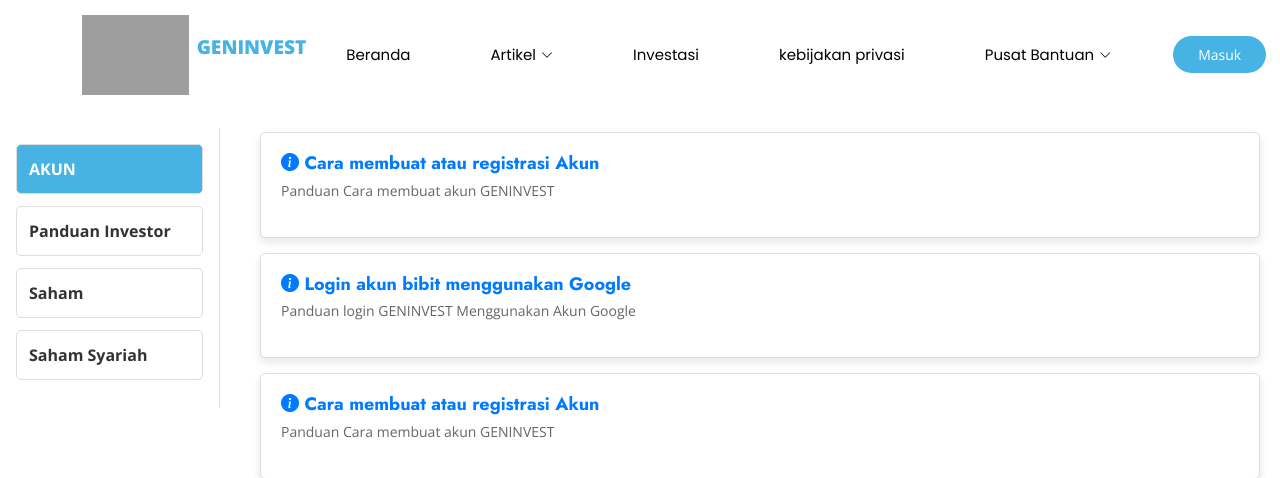
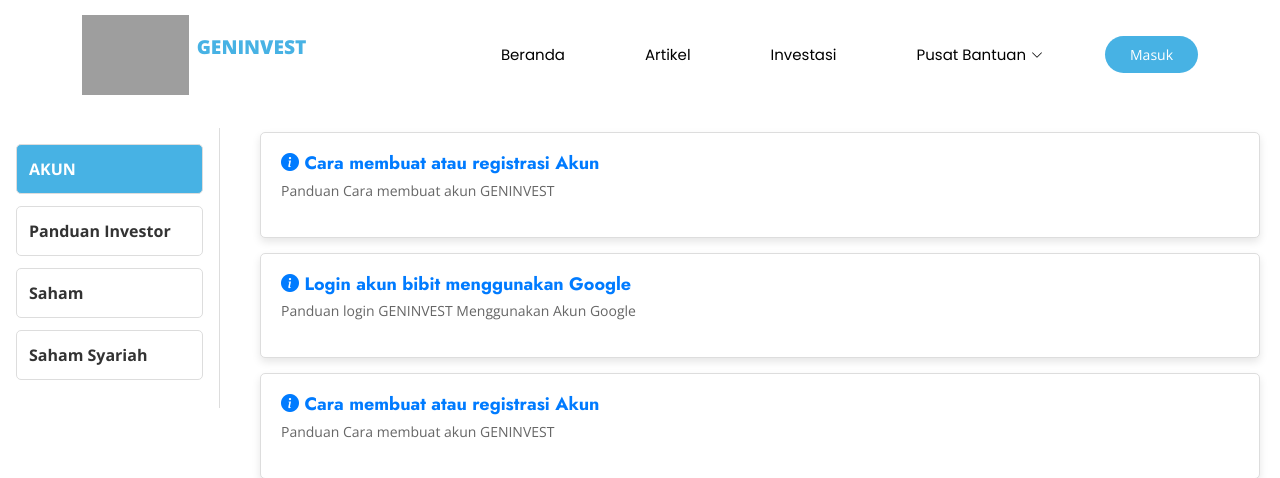
Before and after one commit to RizkyyAl-Amin/geninvest2, a Django app: page /pusat_bantuan/faq in a window 1280 px wide. Shown: the top 478 px of the page. Run offline with Django 5.2, Linux system fonts and the light colour scheme; some libraries are stand-ins or nearby versions; grey boxes are pictures that could not be loaded.

Commit message:
'revisi1'

```diff
--- a/backend/templates/layouts/sidebar.html
+++ b/backend/templates/layouts/sidebar.html
@@ -33,5 +33,8 @@
                 <span class="menu-title">Laporan</span>
             </a>
         </li>
+
+
     </ul>
+
 </nav>
--- a/frontend/templates/layouts/header.html
+++ b/frontend/templates/layouts/header.html
@@ -9,20 +9,14 @@
         <nav id="navmenu" class="navmenu">
             <ul>
                 <li><a href="{% url 'home' %}" class="{% if request.path == '/' %}active{% endif %}">Beranda</a></li>
-                <li class="dropdown "><a href="#"><span>Artikel</span> <i
-                    class="bi bi-chevron-down toggle-dropdown"></i></a>
-                    <ul>
-                        <li><a href="{% url 'artikel' %}" class="{% if request.path == '/artikel' %}active{% endif %}">Artikel</a></li>
-                        <li><a href="/Berita">Berita</a></li>
-                    </ul>
-                </li>
+                <li><a href="{% url 'artikel' %}" class="{% if request.path == '/artikel' %}active{% endif %}">Artikel</a></li>
                 <li><a href="{% url 'investasi' %}" class="{% if request.path == '/investasi' %}active{% endif %}">Investasi</a></li>
-                <li><a href="{% url 'kebijakan_privasi' %}" class="{% if request.path == '/kebijakan_privasi' %}active{% endif %}">kebijakan privasi</a></li>
+
                 <li class="dropdown "><a href="#"><span>Pusat Bantuan</span> <i
                     class="bi bi-chevron-down toggle-dropdown"></i></a>
                     <ul>
                         <li><a href="{% url 'pusat_bantuan/faq' %}" class="{% if request.path == '/artikel' %}active{% endif %}">faq</a></li>
-
+                        <li><a href="{% url 'kebijakan_privasi' %}" class="{% if request.path == '/kebijakan_privasi' %}active{% endif %}">kebijakan privasi</a></li>
                     </ul>
                 </li>
             </ul>
--- a/frontend/urls.py
+++ b/frontend/urls.py
@@ -8,5 +8,5 @@
     path('artikel1',views.artikel1,name='artikel1'),
     path('kebijakan_privasi',views.kebijakan_privasi,name='kebijakan_privasi'),
     path('investasi',views.investasi,name='investasi'),
-    path('pusat_bantuan/faq',views.faq,name='faq'),
+    path('pusat_bantuan/faq',views.faq,name='pusat_bantuan/faq'),
 ]
```
Also changed, not shown: frontend/templates/pages/pusat_bantuan.html (renamed from frontend/templates/pages/kebijakan_privasi.html).
